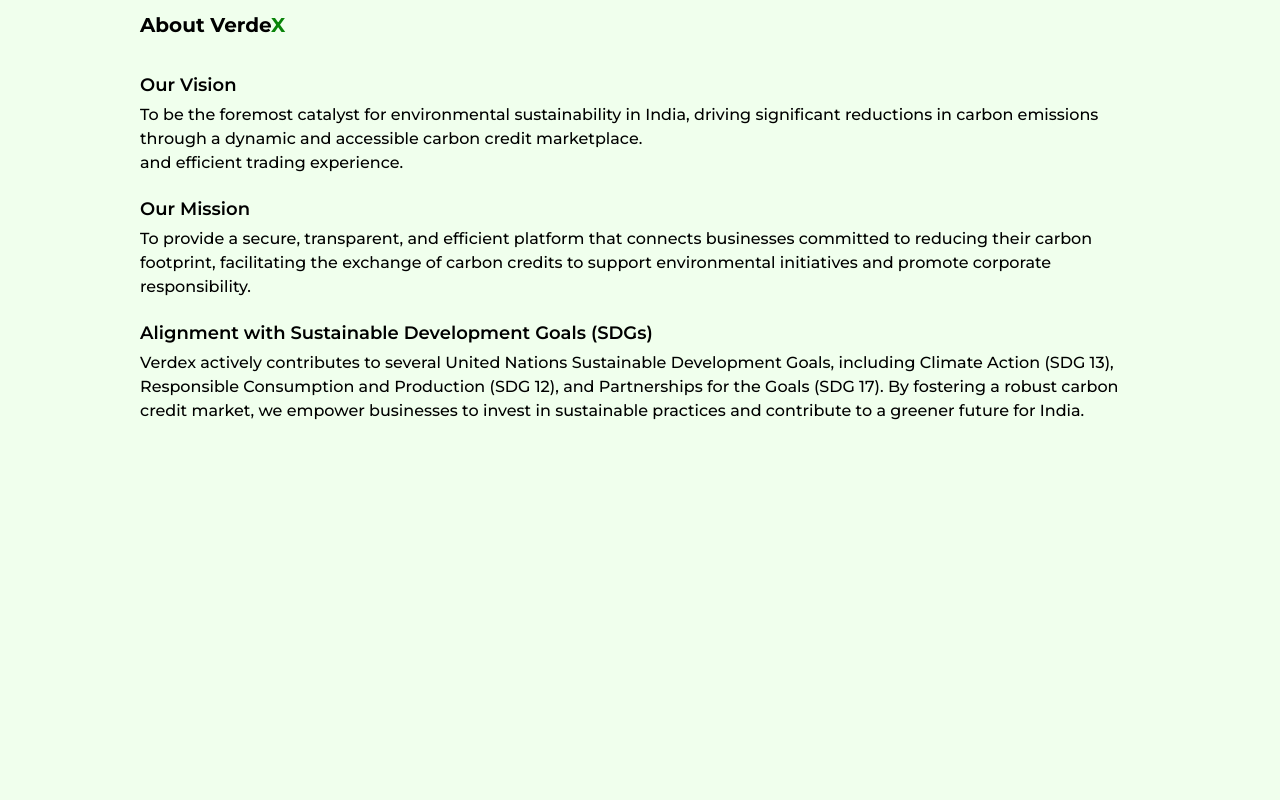
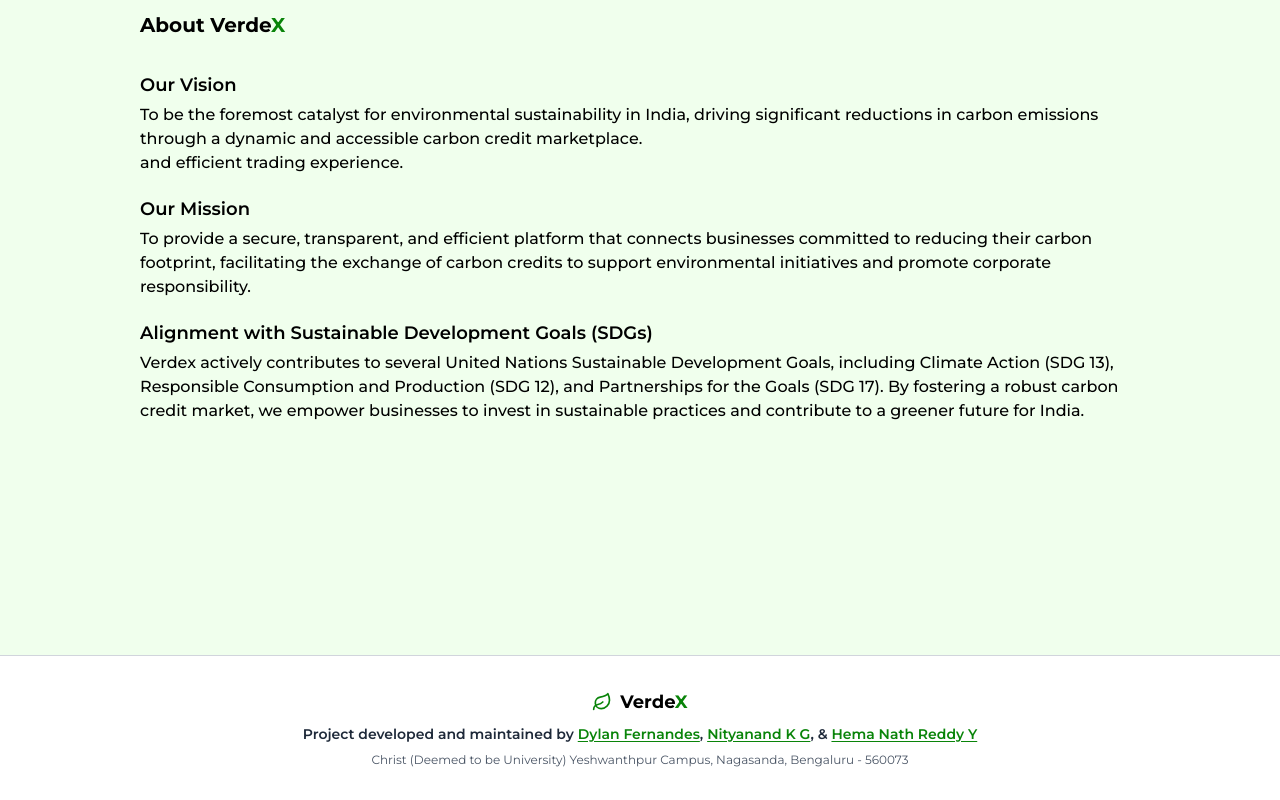
Before and after one commit to Hema-Nath-Reddy/Mini-Project-verdeX, a React (Vite) app in the folder client/: page / in a window 1280 px wide. Shown: the part 1109-1909 px from the top of the page. Before the commit the page ends 1732 px from the top, so only its background shows below. Built offline with nearby package versions, Linux system fonts and the light colour scheme.

Commit message:
feat(Layout): Add Footer component to enhance page structure

```diff
--- a/client/src/Layout.jsx
+++ b/client/src/Layout.jsx
@@ -1,5 +1,6 @@
 import React from "react";
 import NavBar from "./components/NavBar";
+import Footer from "./components/Footer";
 import { Outlet } from "react-router-dom";
 
 const Layout = () => {
@@ -7,6 +8,7 @@
     <div>
       <NavBar />
       <Outlet />
+      <Footer />
     </div>
   );
 };
--- /dev/null
+++ b/client/src/components/Footer.jsx
@@ -0,0 +1,50 @@
+import React from "react";
+import { Leaf } from "lucide-react";
+const Footer = () => {
+  return (
+    <footer className="w-full bg-white border-t border-gray-300 mt-8">
+      <div className="max-w-7xl mx-auto px-6 py-8 flex flex-col items-center text-center gap-2">
+        <div className="flex items-center gap-2 font-bold text-lg">
+          <Leaf color="#098409" size={20} />
+          <span>
+            Verde<span className="text-[#098409]">X</span>
+          </span>
+        </div>
+        <div className="text-sm font-semibold text-gray-800">
+          Project developed and maintained by {" "}
+          <a
+            href="https://www.linkedin.com/in/dylan-fernandes-295029302/"
+            target="_blank"
+            rel="noopener noreferrer"
+            className="text-[#098409] underline underline-offset-2 hover:opacity-80 transition-opacity"
+          >
+            Dylan Fernandes
+          </a>
+          , {" "}
+          <a
+            href="https://www.linkedin.com/in/nityanand-k-g-2829a6279/"
+            target="_blank"
+            rel="noopener noreferrer"
+            className="text-[#098409] underline underline-offset-2 hover:opacity-80 transition-opacity"
+          >
+            Nityanand K G
+          </a>
+          , & {" "}
+          <a
+            href="https://www.linkedin.com/in/hema-nath-reddy-yeruva/"
+            target="_blank"
+            rel="noopener noreferrer"
+            className="text-[#098409] underline underline-offset-2 hover:opacity-80 transition-opacity"
+          >
+            Hema Nath Reddy Y
+          </a>
+        </div>
+        <div className="text-xs text-gray-600">
+          Christ (Deemed to be University) Yeshwanthpur Campus, Nagasanda, Bengaluru - 560073
+        </div>
+      </div>
+    </footer>
+  );
+};
+
+export default Footer;
```
